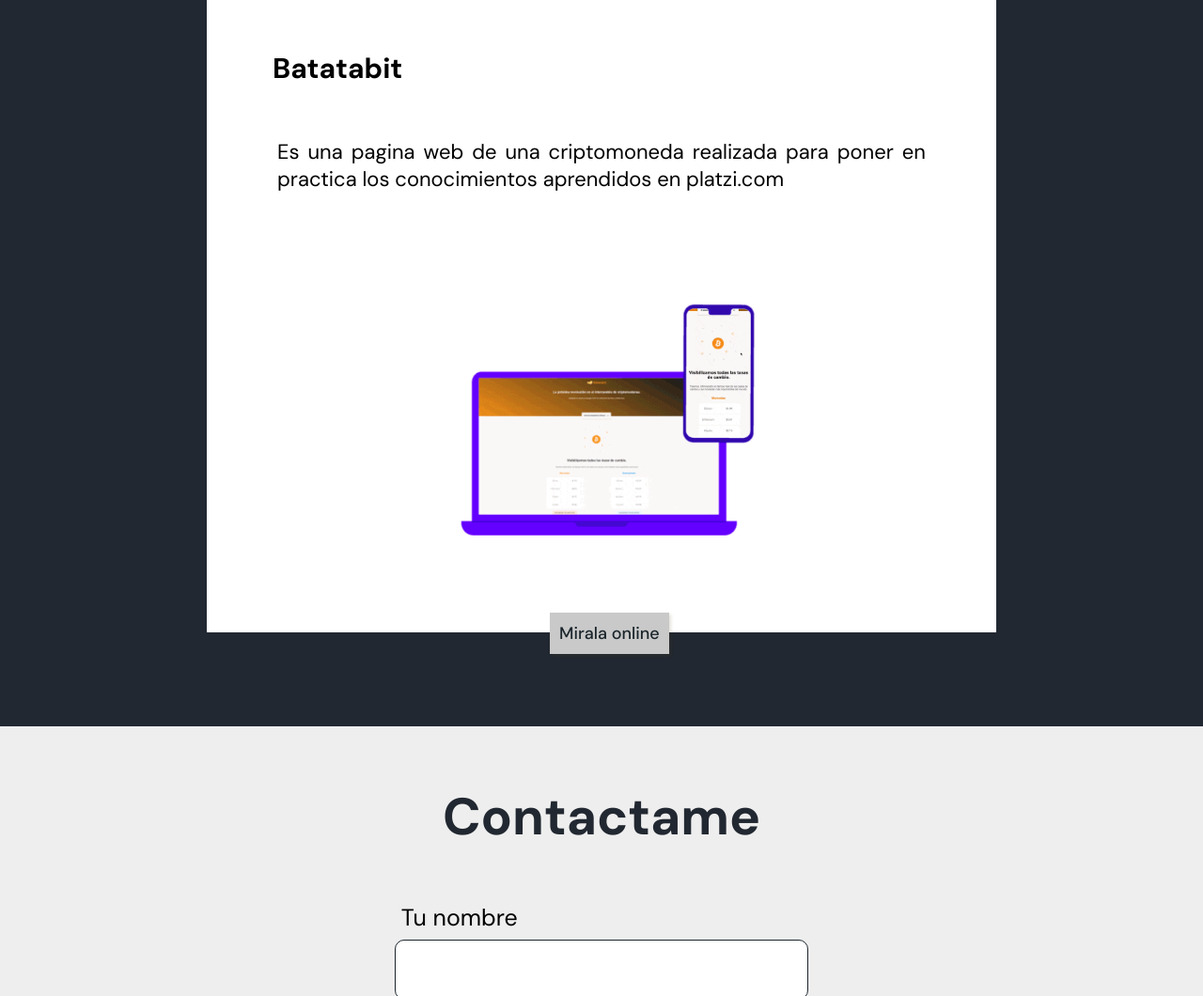
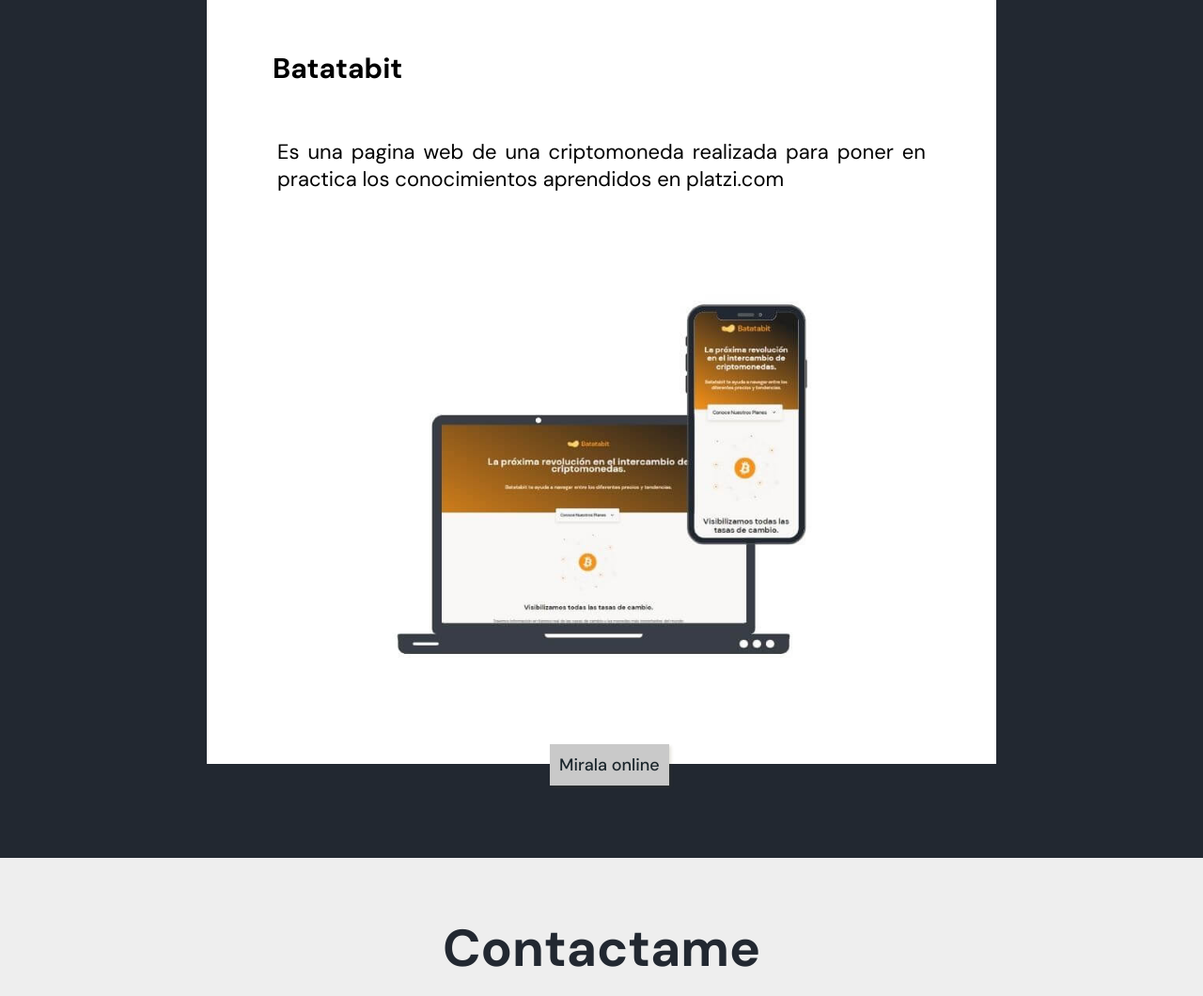
Before and after one commit to Darudaniel/Portfolio, a plain HTML site: page index.html in a window 1280 px wide. Shown: the part 755-1815 px from the top of the page at 94% size. Drawn offline with Linux system fonts and the light colour scheme.

Commit message:
Cambie la imagen de presentacion de batatabit

```diff
--- a/css/style.css
+++ b/css/style.css
@@ -128,8 +128,7 @@
 }
 
 article img {
-  max-width: 440px;
-  margin-top: 30px;
+  max-width: 500px;
 }
 article figure {
   margin: 0 auto;
--- a/index.html
+++ b/index.html
@@ -27,7 +27,7 @@
               <h5>Batatabit</h5>
               <p>Es una pagina web de una criptomoneda realizada para poner en practica los conocimientos aprendidos en platzi.com</p>
               <figure>
-                <img src="./assets/imgs/muestracomprimida.gif" alt="Gif de la web de Batatabit">
+                <img src="./assets/imgs/batatabitmuestra-comprimida.jpg" alt="Gif de la web de Batatabit">
               </figure>
               <a class="visit-site-button" href="https://darudaniel.github.io/Batatabit/index.html" target="_blank">Mirala online <span></span></a>
             </article>
```
Also changed, not shown: assets/imgs/batatabitmuestra-comprimida.jpg (added), assets/imgs/batatabitmuestra.jpg (added).
